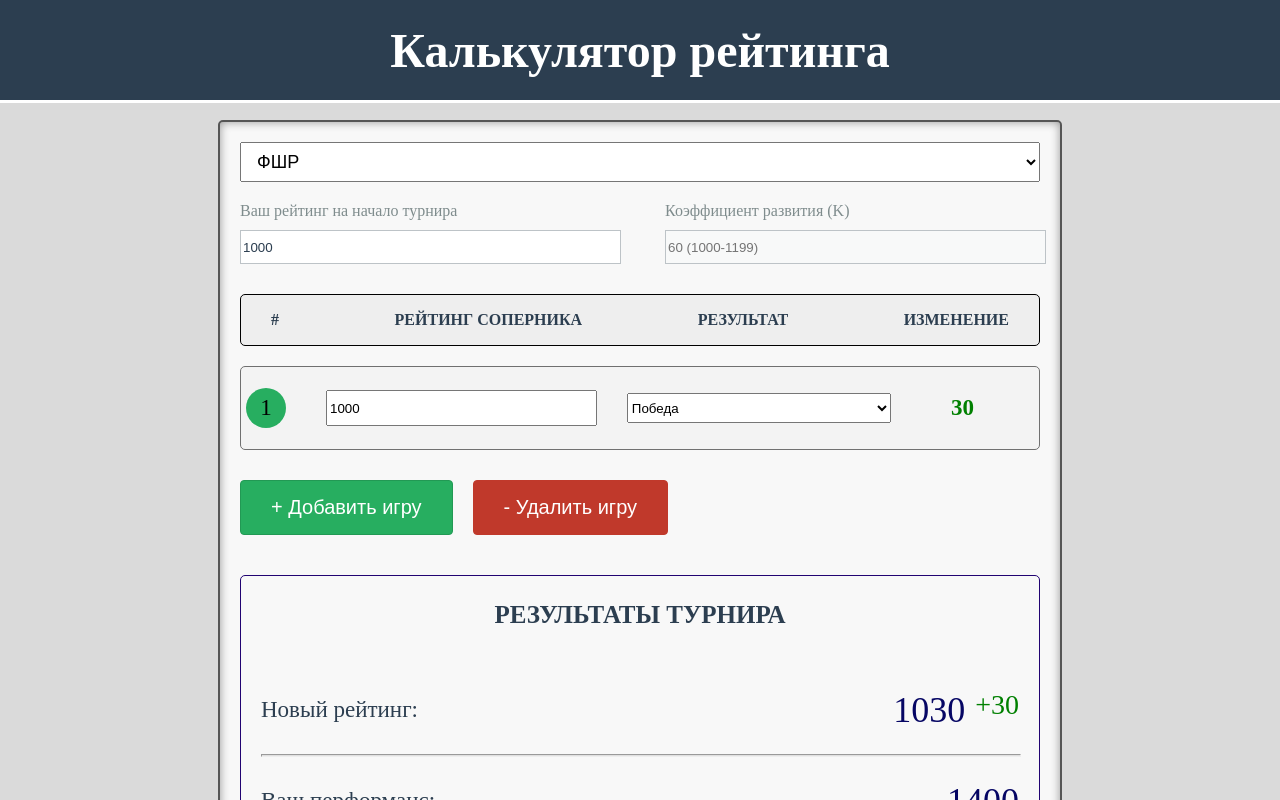
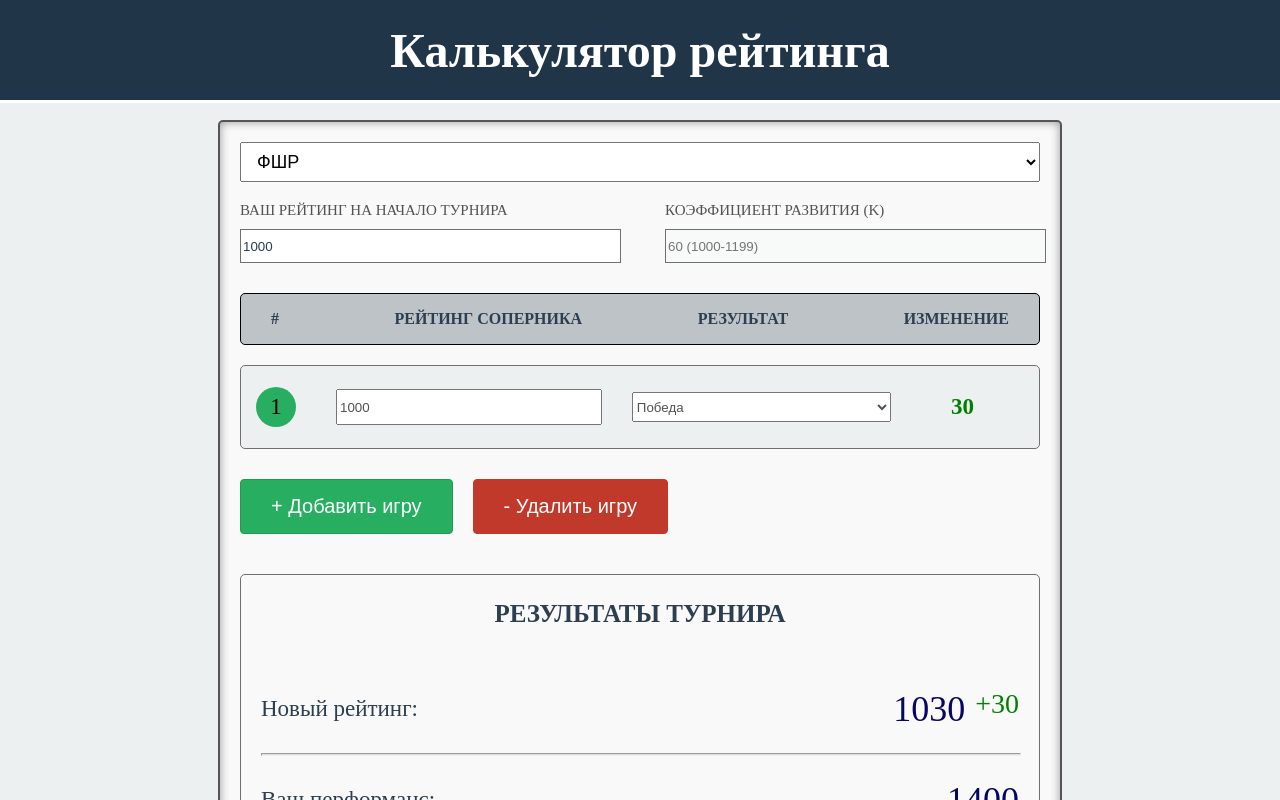
Before and after one commit to DmitryPetrakevich/chess-rating-calculator, a Vue app: page / in a window 1280 px wide. Both pictures are taken after a click on the button "+ Добавить игру". Shown: the top 800 px of the page. Built offline with nearby package versions, Linux system fonts and the light colour scheme.

Commit message:
улучшил стили

```diff
--- a/src/App.vue
+++ b/src/App.vue
@@ -18,11 +18,11 @@ html, body {
   padding: 0;
   width: 100%;
   min-height: 100vh;
-  background-color: #dadada;
+  background-color: #ECF0F1
 }
 
 .app {
   min-height: 100vh;
-  background-color: #dadada;
+  background-color: #ECF0F1
 }
 </style>
--- a/src/components/GameItem.vue
+++ b/src/components/GameItem.vue
@@ -61,7 +61,7 @@ const colorChange = computed(() => {
     align-items: center;
     padding: 5px;
     border: 1px solid #707070;
-    background-color: rgb(243, 243, 243);
+    background-color: #ECF0F1;
     border-radius: 5px;
 }
 
@@ -72,6 +72,7 @@ const colorChange = computed(() => {
     margin-top: 0;
     margin-bottom: 0;
     margin-right: 40px;
+    margin-left: 10px;
     width: 40px;
     height: 40px;
     font-size: 23px;
@@ -98,6 +99,7 @@ const colorChange = computed(() => {
     max-width: 100%;
     min-width: 100px;
     height: 30px;
+    color: #525252;
 }
 
 .game__result {
@@ -105,6 +107,7 @@ const colorChange = computed(() => {
     max-width: 100%;
     min-width: 100px;
     height: 30px;
+    color: #525252;
 }
 
 .game__option {
--- a/src/components/GameList.vue
+++ b/src/components/GameList.vue
@@ -53,7 +53,7 @@ let store = useChessStore();
     font-size: 16px;
     font-weight: 800;
     text-transform: uppercase;
-    background-color: #EEEEEE;
+    background-color: #BDC3C7;
     color: #2C3E50;
     border: 1px solid black;
     border-radius: 5px;
--- a/src/components/PageHeader.vue
+++ b/src/components/PageHeader.vue
@@ -23,7 +23,7 @@
     width: 100%;
     height: 100px;
     z-index: 100;
-    background-color: #2C3E50;
+    background-color: #213549;
     color: #FFFFFF;
     font-size: 24px;
     border-bottom: 3px solid rgb(255, 255, 255);
--- a/src/components/RatingCalculator.vue
+++ b/src/components/RatingCalculator.vue
@@ -35,7 +35,7 @@ import ResultSummary from './ResultSummary.vue';
         margin: 0 auto;
         border: 2px solid #555555;
         border-radius: 5px;
-        background-color: #f8f8f8;
+        background-color: #F9F9F9;
         box-shadow: inset 0 0 10px rgba(0,0,0,0.4);
     }
 }
--- a/src/components/RatingSettings.vue
+++ b/src/components/RatingSettings.vue
@@ -102,15 +102,17 @@ updateKFactorBasedOnRating(Number(store.settings.initialRating));
     }
 
     &__label {
+        font-size: 15px;
         padding-bottom: 10px;
-        color: #7F8C8D;
+        color: #525252;
+        text-transform: uppercase;
     }
 
     &__input {
         width: 100%;
         height: 30px;
         color: #2C3E50;
-        border: 1px solid #BDC3C7;
+        border: 1px solid #707070;
 
         &--disabled {
             background-color: #F8F9F9;
--- a/src/components/ResultSummary.vue
+++ b/src/components/ResultSummary.vue
@@ -80,7 +80,7 @@ const totalChangeColor = computed(() => {
   &__table {
     display: flex;
     flex-direction: column;
-    border: 1px solid rgb(33, 3, 114);
+    border: 1px solid #707070;
     border-radius: 5px;
   }
 
```
